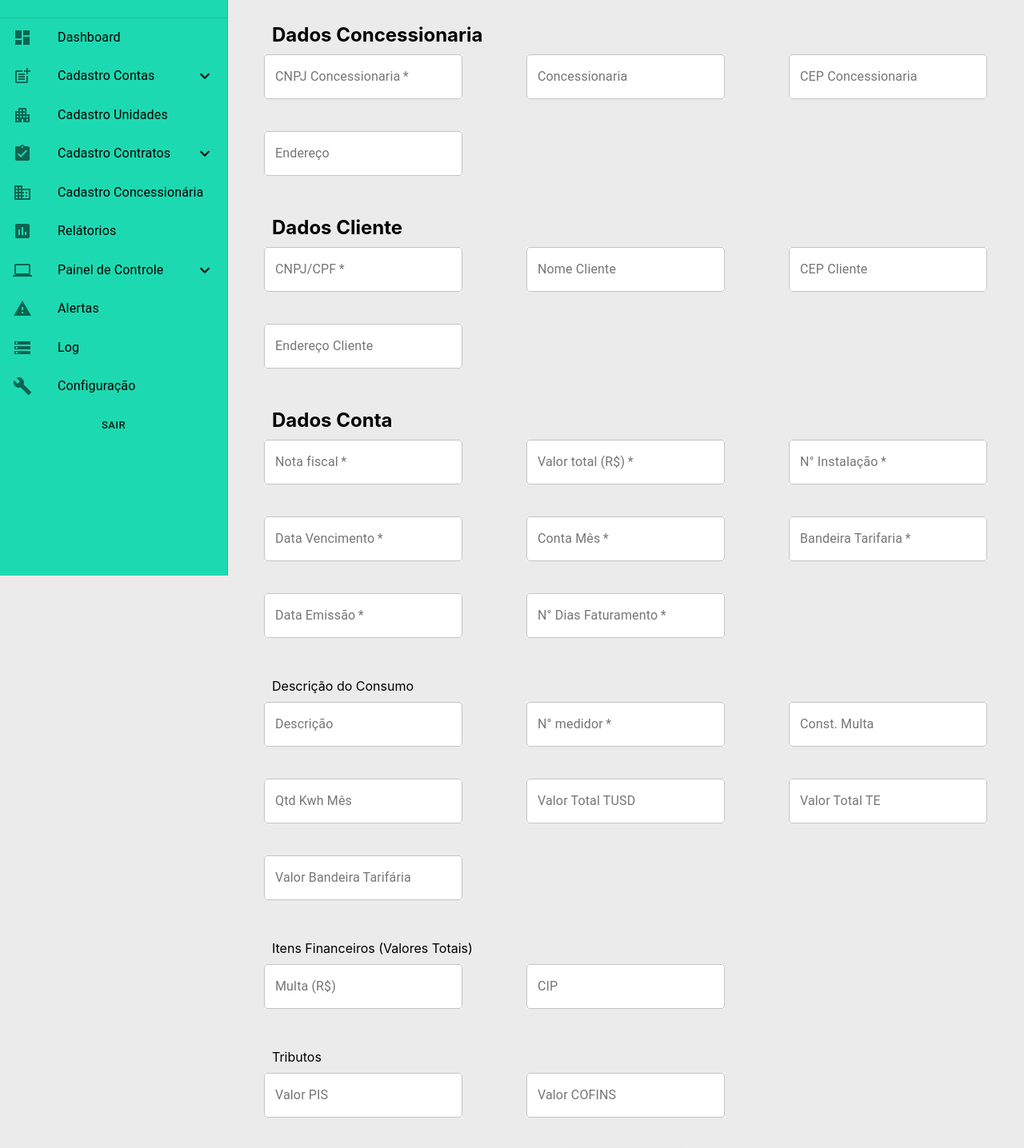
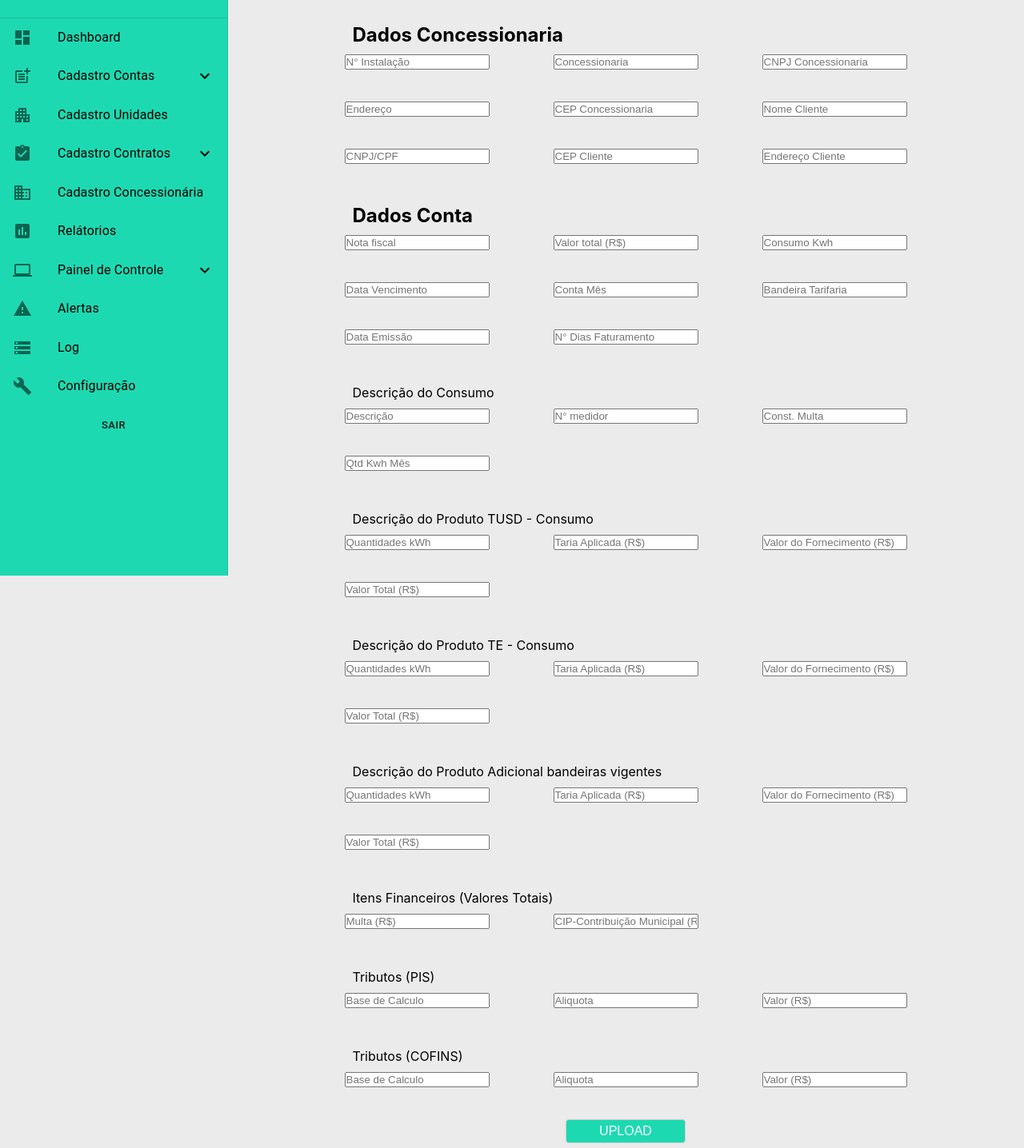
Before and after one commit to Grupo1API/TecSus, a React (Create React App) app in the folder tecsus-front/tecsus/: page /contas_energia in a window 1280 px wide. Shown: the part 80-1516 px from the top of the page at 80% size. Built offline with nearby package versions, Linux system fonts and the light colour scheme.

Commit message:
Realocação de campos energia

```diff
--- a/tecsus-front/tecsus/src/pages/contas_energia/index.js
+++ b/tecsus-front/tecsus/src/pages/contas_energia/index.js
@@ -1,9 +1,8 @@
 import React, { useState } from 'react';
 import './style.css';
 import Menu from '../../components/menu'
+
 import NumberFormat from 'react-number-format';
-import TextField from '@material-ui/core/TextField';
-import Button from '@material-ui/core/Button';
 
 function ContaEnergia() {
 
@@ -53,36 +52,6 @@ function ContaEnergia() {
   const [base_calculo_cofins, setBase_calculo_cofins] = useState('')
   const [aliquota_cofins, setAliquota_cofins] = useState('')
   const [valor_cofins, setValor_cofins] = useState('')
-
-  const[upload, setUpload]= useState('')
-
-  async function buscaUnidade(){
-    try {
-        const response = await fetch(`http://localhost:8080/unidades/${cnpj_cpf_cliente}`)
-
-        const dados = await response.json()
-        setNome_cliente(dados.nome_cliente)
-        setEndereco_cliente(`${dados.rua} - ${dados.bairro}`)
-        setCep_cliente(dados.cep)
-        console.log(dados)
-
-    } catch (error) {
-        return console.log(error.message);
-    }
-  }
-  async function buscaConcessionaria(){
-    try {
-        const response = await fetch(`http://localhost:8080/concessionaria/${cnpj_concessionaria}`)
-        const dados = await response.json()
-        setConcessionaria(dados.concessionaria)
-        setEndereco_concessionaria(`${dados.rua} - ${dados.bairro}`)
-        setCep_concessionaria(dados.cep)
-        console.log(dados)
-
-    } catch (error) {
-        return console.log(error.message);
-    }
-  }
 
   async function handleSubmit(event){
     event.preventDefault()
@@ -204,411 +173,429 @@ function ContaEnergia() {
           <form onSubmit={handleSubmit}>
             <h2>Dados Concessionaria</h2>
             <div className = 'coluna'>
-
-             <TextField
+              <input
+                type="text"
+                id="numero_instalacao"
+                placeholder="N° Instalação"
+                required={true}
+                value={numero_instalacao}
+                onChange={(e) => setNumero_instalacao(e.target.value)}
+              />
+              <input
+                type="text"
+                id="concessionaria"
+                placeholder="Concessionaria"
+                value={concessionaria}
+                required={true}
+                onChange={(e) => setConcessionaria(e.target.value)}
+              />
+              <input
+                type="text"
                 id="cnpj_concessionaria"
-                className='input'
-                type="text"
-                label="CNPJ Concessionaria"
                 placeholder="CNPJ Concessionaria"
                 value={cnpj_concessionaria}
                 required={true}
                 onChange={(e) => setCnpj_concessionaria(e.target.value)}
-                onBlur = {buscaConcessionaria}
-                variant="outlined"
-              />
-              <TextField
-                id="concessionaria"
-                className='input'
-                type="text"
-                label="Concessionaria"
-                disable
-                value={concessionaria}
-                variant="outlined"
-              />
-              <TextField
-                id="cep_concessionaria"
-                className='input'
-                type="text"
-                label="CEP Concessionaria"
-                value={cep_concessionaria}
-                disable
-                variant="outlined"
               />
             </div>
-
             <div className = 'coluna'>
-              <TextField
+              <input
+                type="text"
                 id="endereco"
-                className='input'
+                placeholder="Endereço"
+                value={endereco_concessionaria}
+                onChange={(e) => setEndereco_concessionaria(e.target.value)}
+              />
+              <input
                 type="text"
-                label="Endereço"
-                disable
-                value={endereco_concessionaria}
-                variant="outlined"
+                id="cep_concessionaria"
+                placeholder="CEP Concessionaria"
+                value={cep_concessionaria}
+                onChange={(e) => setCep_concessionaria(e.target.value)}
+              />
+              <input
+                type="text"
+                id="nome_cliente"
+                placeholder="Nome Cliente"
+                value={nome_cliente}
+                required={true}
+                onChange={(e) => setNome_cliente(e.target.value)}
               />
             </div>
-
-            <h2>Dados Cliente</h2>
             <div className = 'coluna'>
-              <TextField
+              <input
+                type="text"
                 id="cnpj_cpf_cliente"
-                className='input'
-                type="text"
-                required={true}
-                label="CNPJ/CPF"
                 placeholder="CNPJ/CPF"
                 value={cnpj_cpf_cliente}
                 onChange={(e) => setCnpj_cpf_cliente(e.target.value)}
-                onBlur = {buscaUnidade}
-                variant="outlined"
               />
-               <TextField
-                id="nome_cliente"
-                className='input'
+              <input
                 type="text"
-                label="Nome Cliente"
-                disable
-                value={nome_cliente}
-                variant="outlined"
+                id="cep_cliente"
+                placeholder="CEP Cliente"
+                value={cep_cliente}
+                required={true}
+                onChange={(e) => setCep_cliente(e.target.value)}
               />
-
-              <TextField
-                id="cep_cliente"
-                className='input'
-                type="text"
-                label="CEP Cliente"
-                disable
-                value={cep_cliente}
-                variant="outlined"
+              <input
+              type="text"
+              id="endereco_cliente"
+              placeholder="Endereço Cliente"
+              value={endereco_cliente}
+              onChange={(e) => setEndereco_cliente(e.target.value)}
               />
             </div>
-
-            <div className = 'coluna'>
-
-              <TextField
-                id="endereco_cliente"
-                className='input'
-                type="text"
-                label="Endereço Cliente"
-                disable
-                value={endereco_cliente}
-                variant="outlined"
-              />
-            </div>
-
             <h2>Dados Conta</h2>
             <div className = 'coluna'>
-              {/* 10 */}
-              <TextField
+              <input
+                type="text"
                 id="nota_fiscal"
-                className='input'
-                type="text"
-                label="Nota fiscal"
                 placeholder="Nota fiscal"
                 value={nota_fiscal}
                 required={true}
                 onChange={(e) => setNota_fiscal(e.target.value)}
-                variant="outlined"
               />
-              {/* 11 */}
               <NumberFormat
                 prefix={'R$ '}
                 id="valor_total"
-                className='input'
                 floatValue = {true}
                 value={valor_total}
                 required={true}
-                label="Valor total (R$)"
                 placeholder="Valor total (R$)"
-                customInput={TextField}
                 onValueChange = { ( valores )  =>  {
                   const  {floatValue}  =  valores ;
                   setValor_total ( floatValue  ) ;
                 } }
-                variant="outlined"
               />
-              {/* 12 */}
-              <TextField
-                id="numero_instalacao"
-                className='input'
+               <input
+                type="number"
+                id="consumoKwh"
+                required={true}
+                placeholder="Consumo Kwh"
+                value={consumoKwh}
+                onChange={(e) => setConsumoKwh(e.target.value)}
+              />
+
+            </div>
+            <div className = 'coluna'>
+              <NumberFormat
                 type="text"
-                label="N° Instalação"
-                placeholder="N° Instalação"
-                required={true}
-                value={numero_instalacao}
-                onChange={(e) => setNumero_instalacao(e.target.value)}
-                variant="outlined"
-              />
-            </div>
-
-            <div className = 'coluna'>
-
-              {/* 13 */}
-              <NumberFormat
                 id="data_vencimento"
-                className='input'
-                type="text"
                 required={true}
                 format="##/##/####"
+                value={data_vencimento}
+                onChange={(e) => setData_vencimento(e.target.value)}
+                placeholder="Data Vencimento"
                 mask={['D', 'D', 'M', 'M', 'Y', 'Y', 'Y', 'Y']}
-                value={data_vencimento}
-                label="Data Vencimento"
-                placeholder="Data Vencimento"
-                customInput={TextField}
-                onChange={(e) => setData_vencimento(e.target.value)}
-                variant="outlined"
               />
-              {/* 14 */}
-              <TextField
+              <input
+                type="text"
                 id="conta_mes"
-                className='input'
-                type="text"
                 required={true}
-                label="Conta Mês"
                 placeholder="Conta Mês"
                 value={conta_mes}
                 onChange={(e) => setConta_mes(e.target.value)}
-                variant="outlined"
               />
-              {/* 15 */}
-              <TextField
+              <input
+                type="text"
                 id="bandeiraTarifaria"
-                className='input'
-                type="text"
                 required={true}
-                label="Bandeira Tarifaria"
                 placeholder="Bandeira Tarifaria"
                 value={bandeiraTarifaria}
                 onChange={(e) => setBandeiraTarifaria(e.target.value)}
-                variant="outlined"
               />
             </div>
-
             <div className = 'coluna'>
-              {/* 16 */}
               <NumberFormat
+                type="text"
                 id="emissao"
-                className='input'
-                type="text"
                 required={true}
                 format="##/##/####"
+                value={emissao}
+                onChange={(e) => setEmissao(e.target.value)}
+                placeholder="Data Emissão"
                 mask={['D', 'D', 'M', 'M', 'Y', 'Y', 'Y', 'Y']}
-                value={emissao}
-                label="Data Emissão"
-                placeholder="Data Emissão"
-                customInput={TextField}
-                onChange={(e) => setEmissao(e.target.value)}
-                variant="outlined"
               />
-              {/* 17 */}
-              <TextField
-                id="dias_faturamento"
-                className='input'
+              <input
                 type="number"
                 required={true}
-                label="N° Dias Faturamento"
+                id="dias_faturamento"
                 placeholder="N° Dias Faturamento"
                 value={dias_faturamento}
                 onChange={(e) => setDias_faturamento(e.target.value)}
-                variant="outlined"
               />
             </div>
 
             <p>Descrição do Consumo</p>
 
             <div className = 'coluna'>
-              {/* 18 */}
-              <TextField
+              <input
+                type="text"
                 id="descricao_consumo"
-                className='input'
-                type="text"
-                label="Descrição"
                 placeholder="Descrição"
                 value={descricao_consumo}
                 onChange={(e) => setDescricao_consumo(e.target.value)}
-                variant="outlined"
               />
-              {/* 19 */}
-              <TextField
+              <input
+                type="text"
                 id="numero_medidor"
-                className='input'
-                type="text"
                 required={true}
-                label="N° medidor"
                 placeholder="N° medidor"
                 value={numero_medidor}
                 onChange={(e) => setNumero_medidor(e.target.value)}
-                variant="outlined"
               />
-              {/* 20 */}
-              <TextField
+              <input
+                type="number"
                 id="const_multa"
-                className='input'
-                type="number"
-                label="Const. Multa"
                 placeholder="Const. Multa"
                 value={const_multa}
                 onChange={(e) => setConst_multa(e.target.value)}
-                variant="outlined"
               />
             </div>
-
             <div className = 'coluna'>
-              {/* 21 */}
-              <TextField
+              <input
+                type="number"
                 id="kwhMes"
-                className='input'
-                type="number"
-                label="Qtd Kwh Mês"
                 placeholder="Qtd Kwh Mês"
                 value={kwhMes}
                 onChange={(e) => setKwhMes(e.target.value)}
-                variant="outlined"
               />
-               {/* 22 */}
-               <NumberFormat
+            </div>
+            <p>Descrição do Produto TUSD - Consumo </p>
+
+            <div className = 'coluna'>
+              <input
+                type="number"
+                id="qtdKwh_tusd"
+                placeholder="Quantidades kWh"
+                value={qtdKwh_tusd}
+                onChange={(e) => setQtdKwh_tusd(e.target.value)}
+              />
+              <NumberFormat
+                prefix={'R$ '}
+                id="tarifa_aplicada_tusd"
+                floatValue = {true}
+                value={tarifa_aplicada_tusd}
+                placeholder="Taria Aplicada (R$)"
+                onValueChange = { ( valores )  =>  {
+                  const  {floatValue}  =  valores ;
+                  setTarifa_aplicada_tusd ( floatValue  ) ;
+                } }
+              />
+              <NumberFormat
+                prefix={'R$ '}
+                id="valor_fornecimento_tusd"
+                floatValue = {true}
+                value={valor_fornecimento_tusd}
+                placeholder="Valor do Fornecimento (R$)"
+                onValueChange = { ( valores )  =>  {
+                  const  {floatValue}  =  valores ;
+                  setValor_fornecimento_tusd ( floatValue  ) ;
+                } }
+              />
+
+
+            </div>
+            <div className = 'coluna'>
+              <NumberFormat
+                prefix={'R$ '}
                 id="valor_total_tusd"
-                className='input'
-                prefix={'R$ '}
                 floatValue = {true}
                 value={valor_total_tusd}
-                label="Valor Total TUSD"
-                placeholder="R$ "
-                customInput={TextField}
+                placeholder="Valor Total (R$)"
                 onValueChange = { ( valores )  =>  {
                   const  {floatValue}  =  valores ;
                   setValor_total_tusd ( floatValue  ) ;
                 } }
-                variant="outlined"
               />
-              {/* 23 */}
+            </div>
+
+            <p>Descrição do Produto TE - Consumo </p>
+
+            <div className = 'coluna'>
+              <input
+                type="number"
+                id="qtdKwh_te"
+                placeholder="Quantidades kWh"
+                value={qtdKwh_te}
+                onChange={(e) => setQtdKwh_te(e.target.value)}
+              />
               <NumberFormat
+                prefix={'R$ '}
+                id="tarifa_aplicada_te"
+                floatValue = {true}
+                value={tarifa_aplicada_te}
+                placeholder="Taria Aplicada (R$)"
+                onValueChange = { ( valores )  =>  {
+                  const  {floatValue}  =  valores ;
+                  setTarifa_aplicada_te ( floatValue  ) ;
+                } }
+              />
+              <NumberFormat
+                prefix={'R$ '}
+                id="valor_fornecimento_te"
+                floatValue = {true}
+                value={valor_fornecimento_te}
+                placeholder="Valor do Fornecimento (R$)"
+                onValueChange = { ( valores )  =>  {
+                  const  {floatValue}  =  valores ;
+                  setValor_fornecimento_te ( floatValue  ) ;
+                } }
+              />
+
+            </div>
+            <div className = 'coluna'>
+              <NumberFormat
+                prefix={'R$ '}
                 id="valor_total_te"
-                className='input'
-                prefix={'R$ '}
                 floatValue = {true}
                 value={valor_total_te}
-                label="Valor Total TE"
-                placeholder="R$"
-                customInput={TextField}
+                placeholder="Valor Total (R$)"
                 onValueChange = { ( valores )  =>  {
                   const  {floatValue}  =  valores ;
                   setValor_total_te ( floatValue  ) ;
                 } }
-                variant="outlined"
               />
             </div>
 
+            <p>Descrição do Produto Adicional bandeiras vigentes </p>
+
             <div className = 'coluna'>
-              {/* 24 */}
+              <input
+                type="number"
+                id="qtdKwh_bandeira"
+                placeholder="Quantidades kWh"
+                value={qtdKwh_bandeira}
+                onChange={(e) => setQtdKwh_bandeira(e.target.value)}
+              />
               <NumberFormat
+                prefix={'R$ '}
+                id="tarifa_aplicada_bandeira"
+                floatValue = {true}
+                value={tarifa_aplicada_bandeira}
+                placeholder="Taria Aplicada (R$)"
+                onValueChange = { ( valores )  =>  {
+                  const  {floatValue}  =  valores ;
+                  setTarifa_aplicada_bandeira ( floatValue  ) ;
+                } }
+              />
+              <NumberFormat
+                prefix={'R$ '}
+                id="valor_fornecimento_bandeira"
+                floatValue = {true}
+                value={valor_fornecimento_bandeira}
+                placeholder="Valor do Fornecimento (R$)"
+                onValueChange = { ( valores )  =>  {
+                  const  {floatValue}  =  valores ;
+                  setValor_fornecimento_bandeira ( floatValue  ) ;
+                } }
+              />
+
+            </div>
+            <div className = 'coluna'>
+              <NumberFormat
+                prefix={'R$ '}
                 id="valor_total_bandeira"
-                className='input'
-                prefix={'R$ '}
                 floatValue = {true}
                 value={valor_total_bandeira}
-                label="Valor Bandeira Tarifária"
-                placeholder="R$ "
-                customInput={TextField}
+                placeholder="Valor Total (R$)"
                 onValueChange = { ( valores )  =>  {
                   const  {floatValue}  =  valores ;
                   setValor_total_bandeira ( floatValue  ) ;
                 } }
-                variant="outlined"
               />
             </div>
 
             <p>Itens Financeiros (Valores Totais)</p>
 
             <div className = 'coluna'>
-              {/* 25 */}
               <NumberFormat
+                prefix={'R$ '}
                 id="multa"
-                className='input'
-                prefix={'R$ '}
                 floatValue = {true}
                 value={multa}
-                label="Multa (R$)"
                 placeholder="Multa (R$)"
-                customInput={TextField}
                 onValueChange = { ( valores )  =>  {
                   const  {floatValue}  =  valores ;
                   setMulta ( floatValue  ) ;
                 } }
-                variant="outlined"
               />
-              {/* 26 */}
-              <NumberFormat
+                <NumberFormat
+                prefix={'R$ '}
                 id="cip"
-                className='input'
-                prefix={'R$ '}
                 floatValue = {true}
                 value={cip}
-                label="CIP"
                 placeholder="CIP-Contribuição Municipal (R$)"
-                customInput={TextField}
                 onValueChange = { ( valores )  =>  {
                   const  {floatValue}  =  valores ;
                   setCip ( floatValue  ) ;
                 } }
-                variant="outlined"
               />
             </div>
 
-             <p>Tributos</p>
+            <p>Tributos (PIS)</p>
 
-             <div className = 'coluna'>
-
-              {/* 27 */}
+            <div className = 'coluna'>
+              <input
+                type="number"
+                id="base_calculo_pis"
+                placeholder="Base de Calculo"
+                value={base_calculo_pis}
+                onChange={(e) => setBase_calculo_pis(e.target.value)}
+              />
+              <input
+                type="number"
+                id="aliquota_pis"
+                placeholder="Aliquota"
+                value={aliquota_pis}
+                onChange={(e) => setAliquota_pis(e.target.value)}
+              />
               <NumberFormat
+                prefix={'R$ '}
                 id="valor_pis"
-                className='input'
-                prefix={'R$ '}
                 floatValue = {true}
                 value={valor_pis}
-                label="Valor PIS"
-                placeholder="R$ "
-                customInput={TextField}
+                placeholder="Valor (R$)"
                 onValueChange = { ( valores )  =>  {
                   const  {floatValue}  =  valores ;
                   setValor_pis ( floatValue  ) ;
                 } }
-                variant="outlined"
               />
+            </div>
 
-              {/* 28 */}
+            <p>Tributos (COFINS)</p>
+
+            <div className = 'coluna'>
+              <input
+                type="number"
+                id="base_calculo_cofins"
+                placeholder="Base de Calculo"
+                value={base_calculo_cofins}
+                onChange={(e) => setBase_calculo_cofins(e.target.value)}
+              />
+              <input
+                type="number"
+                id="aliquota_cofins"
+                placeholder="Aliquota"
+                value={aliquota_cofins}
+                onChange={(e) => setAliquota_cofins(e.target.value)}
+              />
               <NumberFormat
+                prefix={'R$ '}
                 id="valor_cofins"
-                className='input'
-                prefix={'R$ '}
                 floatValue = {true}
                 value={valor_cofins}
-                label="Valor COFINS"
-                placeholder="R$ "
-                customInput={TextField}
+                placeholder="Valor (R$)"
                 onValueChange = { ( valores )  =>  {
                   const  {floatValue}  =  valores ;
                   setValor_cofins ( floatValue  ) ;
                 } }
-                variant="outlined"
               />
             </div>
 
             <div className="bt-container">
-              <input
-                accept="file/*"
-                className="btn-upload"
-                id="contained-button-file"
-                multiple
-                type="file"
-                onChange={e=>setUpload(e.target.value)}
-              />
-              <label htmlFor="contained-button-file">
-                <Button id="upload" variant="contained" color="primary" component="span">
-                  Upload
-                </Button>
-              </label>
+                <button type='button' className="cadastrar" id="upload">UPLOAD</button>
                 <button type="submit" className="cadastrar" id="botao_cad">ENVIAR</button>
             </div>
 
```
